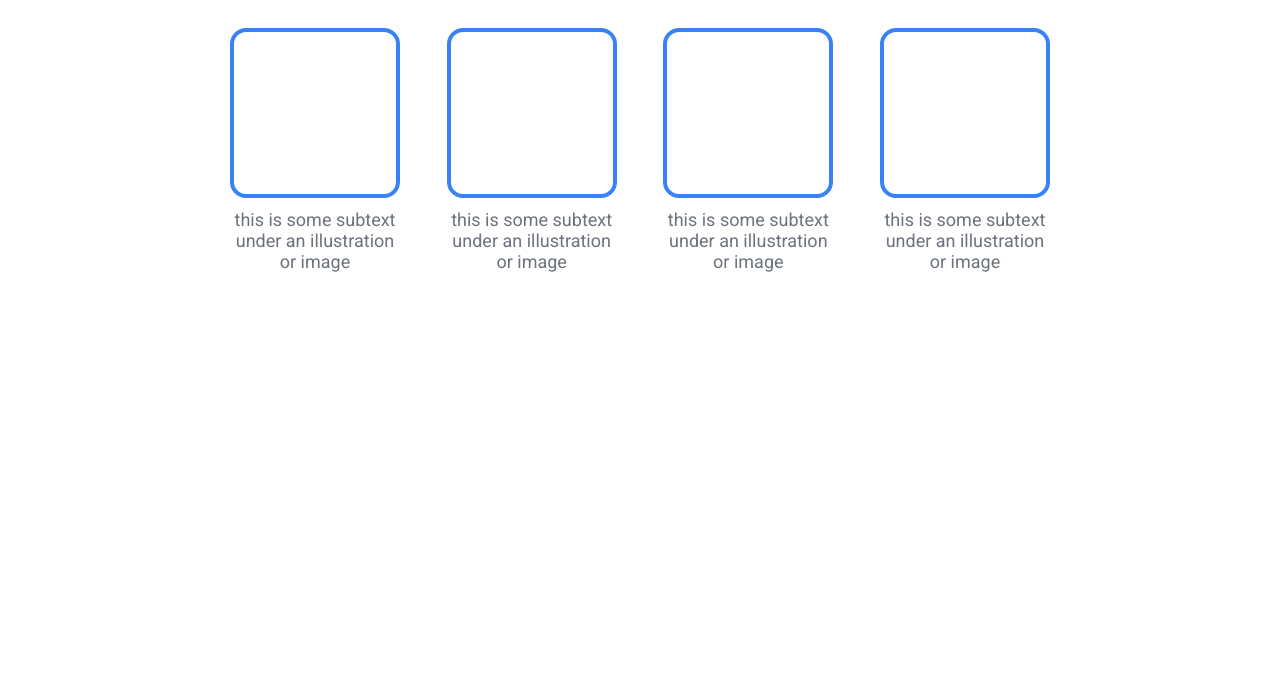
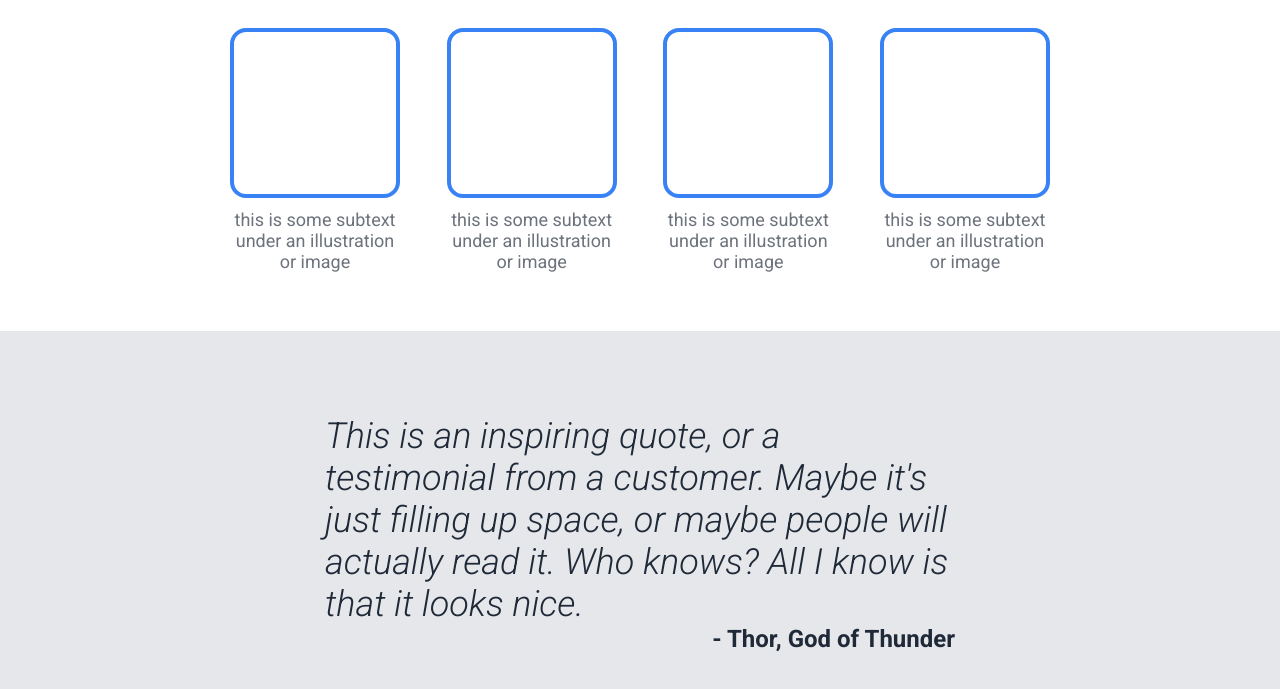
Before and after one commit to SaiKiru/odin-landing-page, a plain HTML site: page index.html in a window 1280 px wide. Shown: the part 612-1301 px from the top of the page. Before the commit the page ends 943 px from the top, so only its background shows below. Drawn offline with Linux system fonts and the light colour scheme.

Commit message:
Add quote section

```diff
--- a/index.html
+++ b/index.html
@@ -83,6 +83,16 @@
         </div>
       </div>
     </div>
+
+    <div id="quote-section">
+      <blockquote class="quote">
+        This is an inspiring quote, or a testimonial from a customer. Maybe it's just filling up space, or maybe people
+        will actually read it. Who knows? All I know is that it looks nice.
+        <aside class="quotee">
+          - Thor, God of Thunder
+        </aside>
+      </blockquote>
+    </div>
   </main>
 </body>
 
--- a/styles.css
+++ b/styles.css
@@ -167,3 +167,22 @@ body {
     color: var(--dark-gray);
     text-align: center;
 }
+
+#quote-section {
+    background-color: var(--light);
+    padding: 48px 285px;
+}
+
+#quote-section .quote {
+    font-size: 36px;
+    font-weight: 300;
+    font-style: italic;
+    color: var(--dark);
+}
+
+#quote-section .quotee {
+    text-align: end;
+    font-size: 24px;
+    font-weight: bold;
+    font-style: normal;
+}
```
